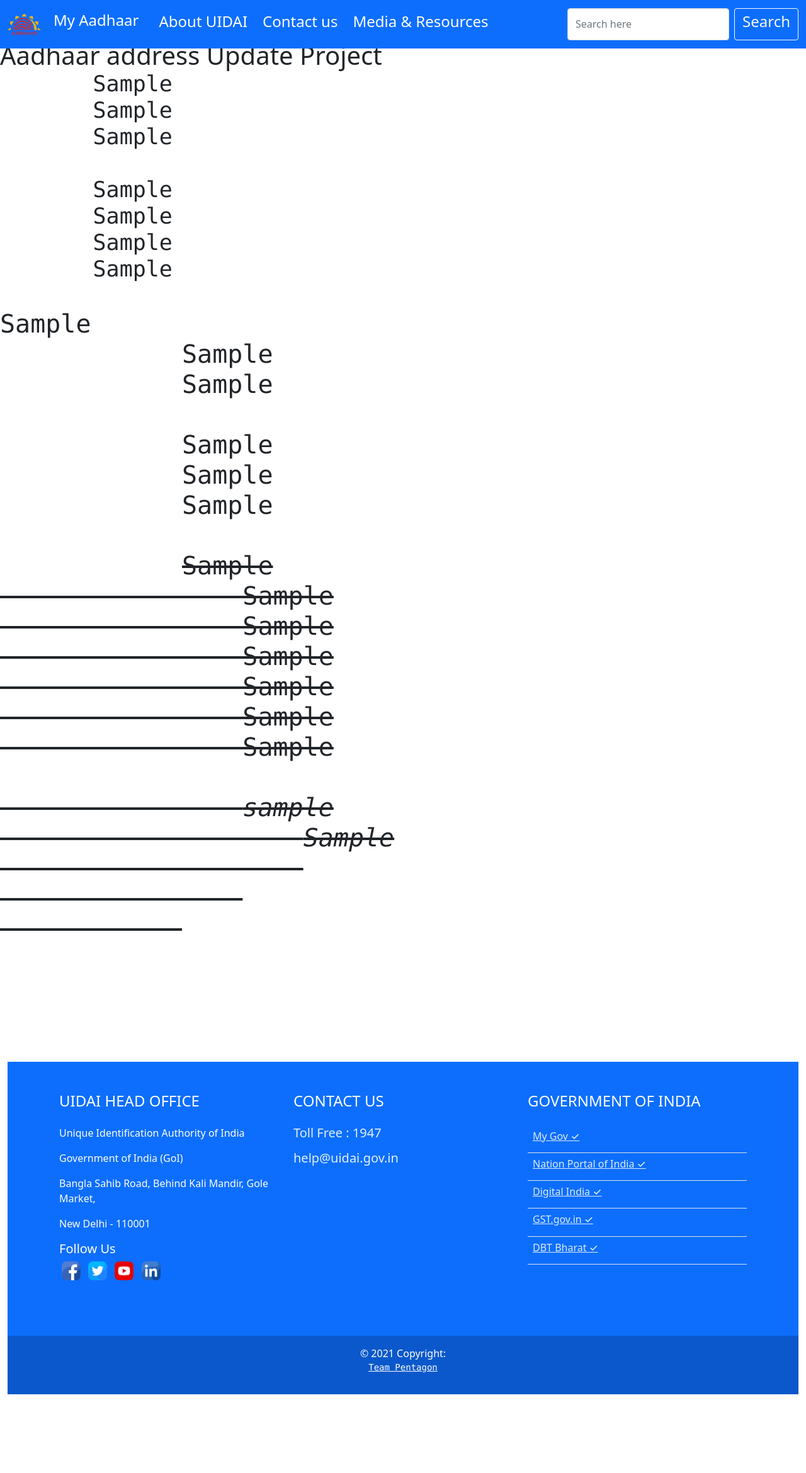
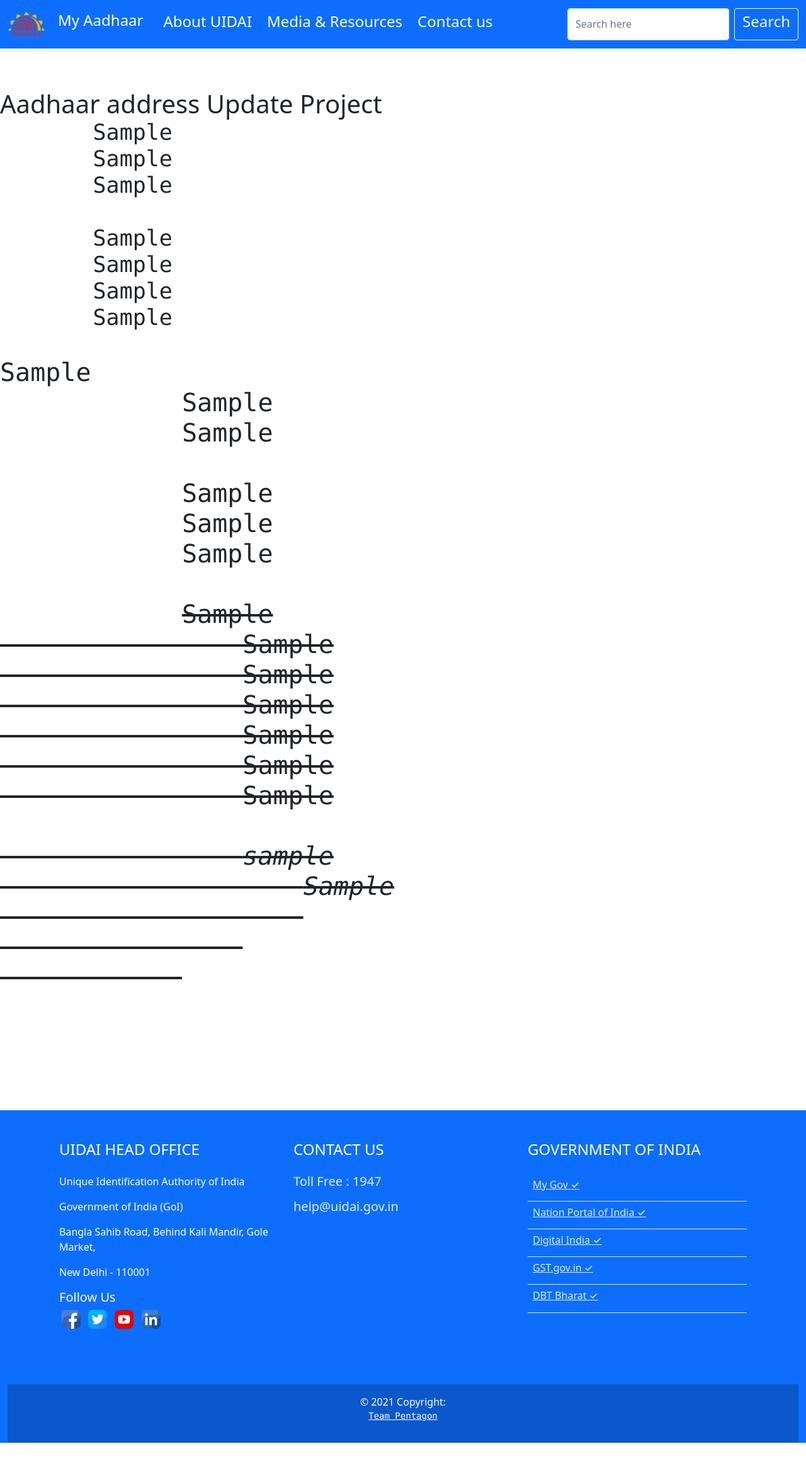
Before and after one commit to PrabhatP2000/pentagon-aadhaar, a Django app: page / in a window 1280 px wide. Shown: the whole page at 63% size. Before the commit the page ends 2214 px from the top, so only its background shows below. Run offline with Django 3.2, Linux system fonts and the light colour scheme.

Commit message:
Navbar work done

```diff
--- a/ps1/templates/base.html
+++ b/ps1/templates/base.html
@@ -28,10 +28,10 @@
 <body>
   <!-- Header -->
   <header>
-    <nav class="navbar fixed-top navbar-expand-lg navbar-dark bg-primary">
+    <nav class="navbar navbar-expand-lg navbar-dark bg-primary mb-3">
       <div class="container-fluid">
         <a class="navbar-brand" href="#">
-          <img src="{%static 'images/aadhaar_english_logo.svg'%}" alt="" width="53" height="45">
+          <img src="{%static 'images/aadhaar_english_logo.svg'%}" alt="" width="60" height="50">
         </a>
         <a class="p-1 navbar-brand mb-1 h1" href="#">
           <h4>My Aadhaar</h4>
@@ -47,11 +47,7 @@
                 <h4 style="color: white;">About UIDAI</h4>
               </a>
             </li>
-            <li class="p-1 ml-2 nav-item">
-              <a class="nav-link" href="#" style="color: aliceblue;">
-                <h4 style="color: white;">Contact us</h4>
-              </a>
-            </li>
+
             <li class="p-1 ml-2 nav-item dropdown">
               <a class="nav-link" href="#" id="navbarDropdown" role="button" data-bs-toggle="dropdown"
                 aria-expanded="false" style="color: aliceblue;">
@@ -65,6 +61,11 @@
                 </li>
                 <li><a class="dropdown-item" href="#">Something else here</a></li>
               </ul>
+            </li>
+            <li class="p-1 ml-2 nav-item">
+              <a class="nav-link" href="#" style="color: aliceblue;">
+                <h4 style="color: white;">Contact us</h4>
+              </a>
             </li>
 
           </ul>
@@ -84,7 +85,7 @@
   {% endblock %}
 
   <!-- Footer -->
-  <div class="container-fluid my-5 mx-0">
+  <div class="container-fluid my-5 mx-0" style="background-color: #0d6efd;">
 
     <footer class="text-white text-center text-lg-start" style="background-color: #0d6efd;">
 
```
